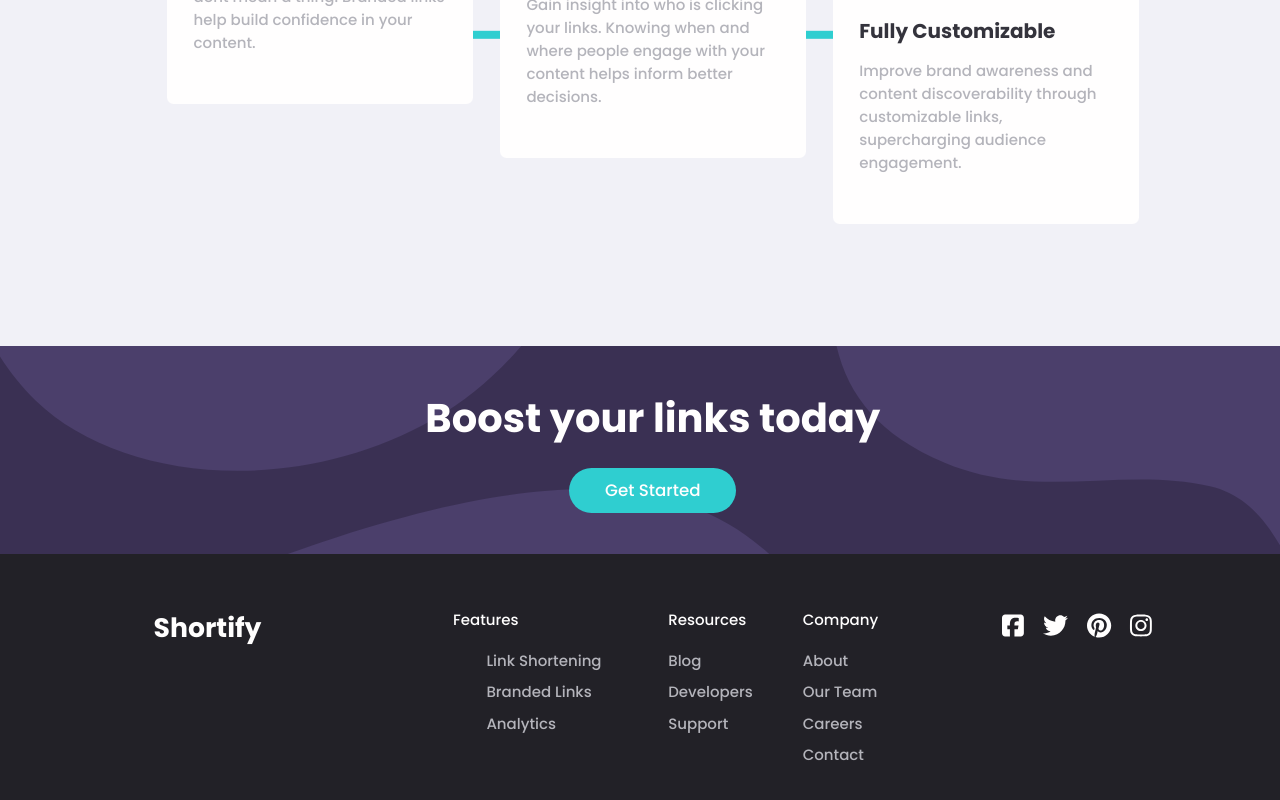
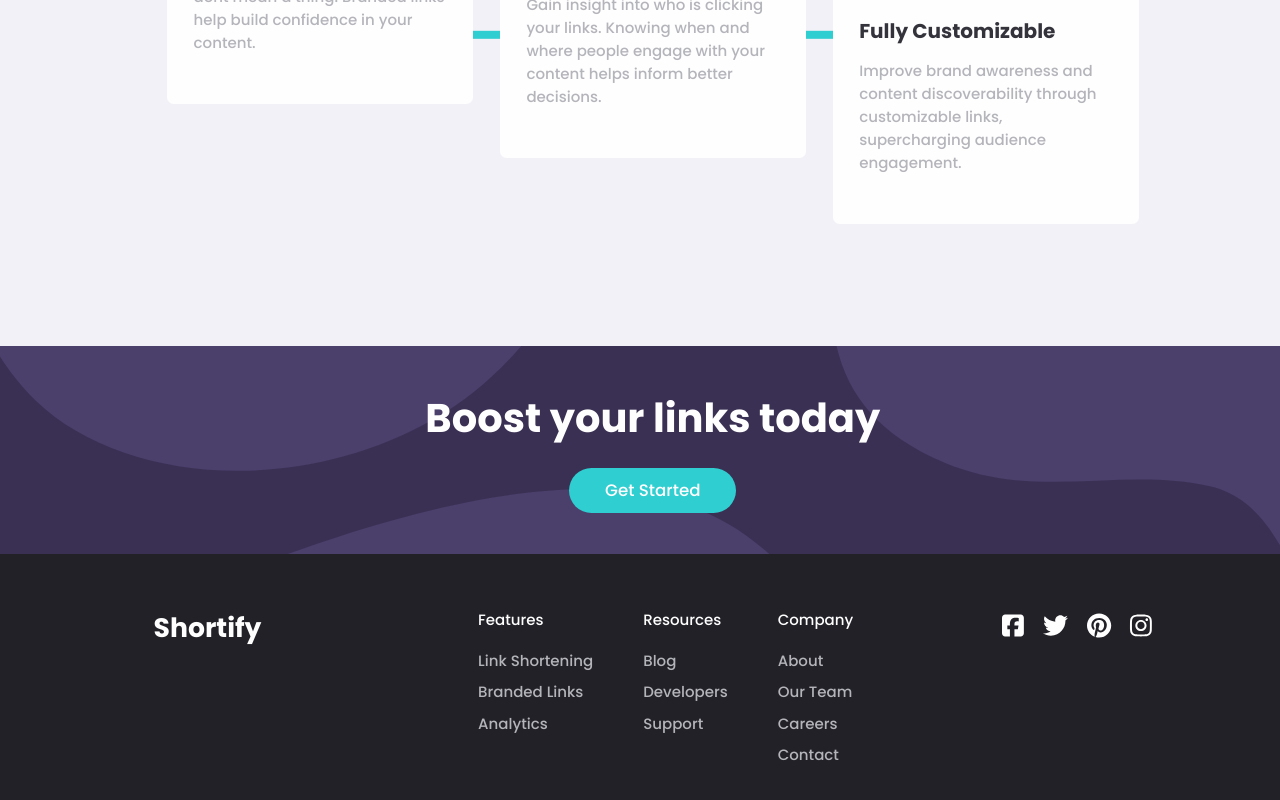
Before and after one commit to Deeperr0/shortify, a React (Vite) app: page / in a window 1280 px wide. Shown: the part 1233-2033 px from the top of the page. Built offline with nearby package versions, Linux system fonts and the light colour scheme.

Commit message:
Wrapped li items in ul

```diff
--- a/src/App.css
+++ b/src/App.css
@@ -307,6 +307,9 @@
 .links {
 	margin: 1.432vw 0;
 }
+.links ul {
+	padding: 0;
+}
 .links li {
 	margin: 0.651vw 0;
 }
--- a/src/Footer.jsx
+++ b/src/Footer.jsx
@@ -30,6 +30,7 @@ export default function footer() {
 				<ul className="resources">
 					<li>Resources</li>
 					<div className="links">
+						<ul>
 							<li>
 								<a href="#">Blog</a>
 							</li>
@@ -39,11 +40,13 @@ export default function footer() {
 							<li>
 								<a href="#">Support</a>
 							</li>
+						</ul>
 					</div>
 				</ul>
 				<ul className="company">
 					<li>Company</li>
 					<div className="links">
+						<ul>
 							<li>
 								<a href="#">About</a>
 							</li>
@@ -56,6 +59,7 @@ export default function footer() {
 							<li>
 								<a href="#">Contact</a>
 							</li>
+						</ul>
 					</div>
 				</ul>
 			</div>
```
Lines whose indentation alone changed are shown as unchanged.
